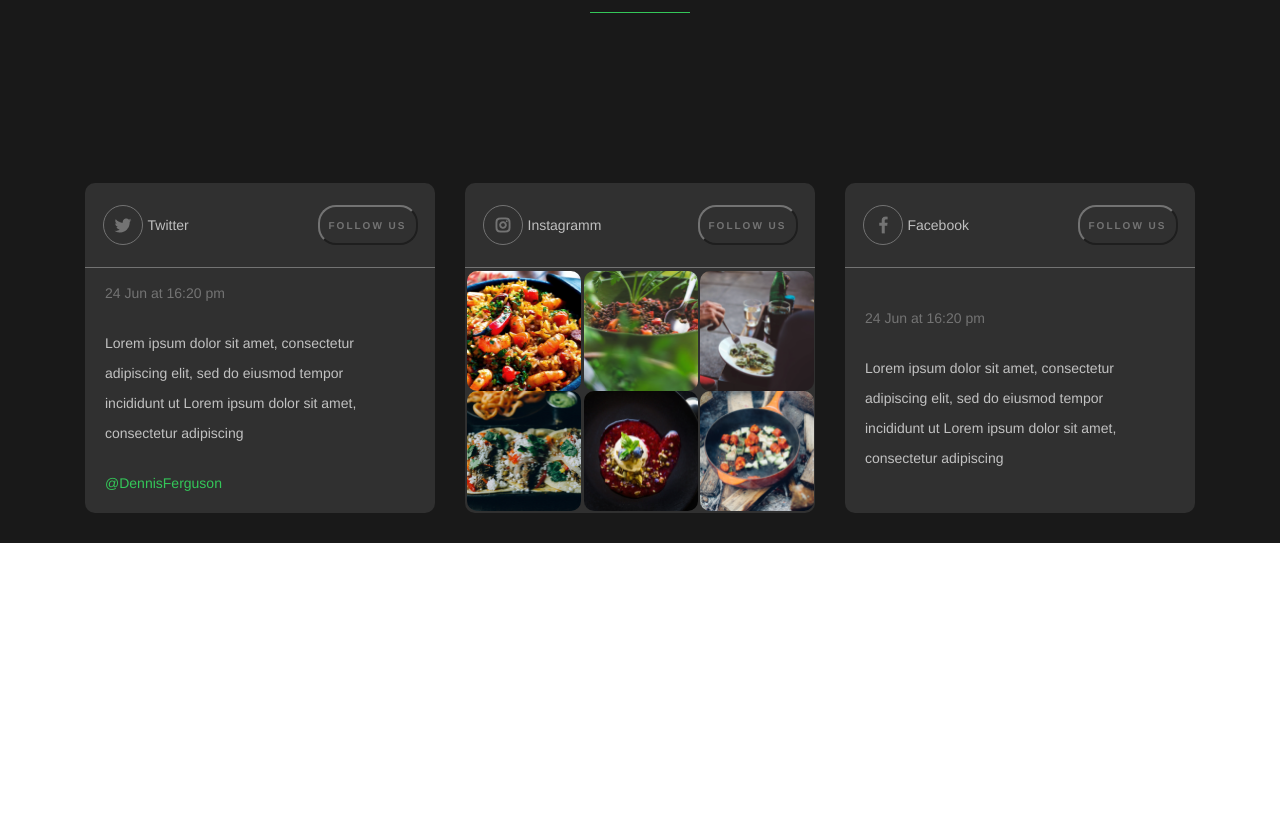
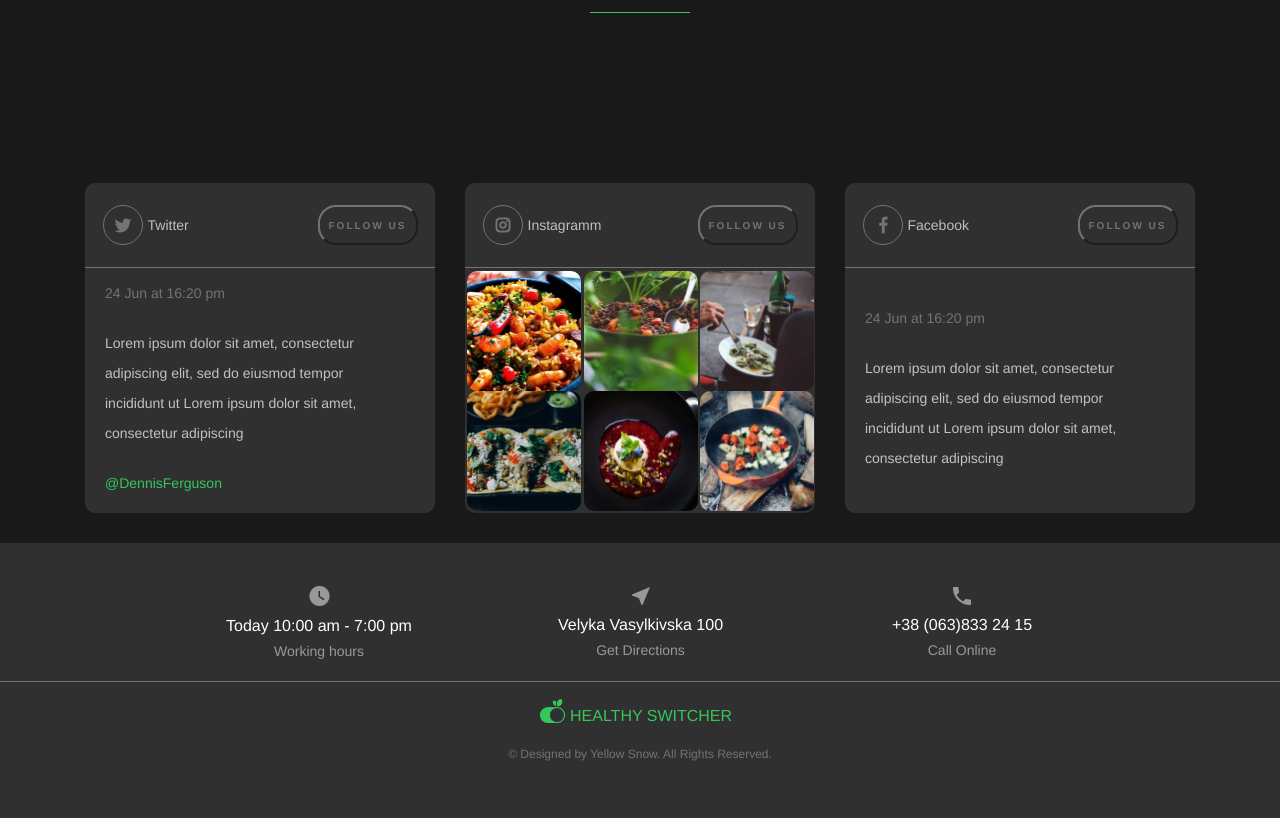
Before and after one commit to Mukhammad-amin-ai/healthy-switcher, a plain HTML site: page index.html in a window 1280 px wide. Shown: the part 5203-6021 px from the top of the page. Before the commit the page ends 5746 px from the top, so only its background shows below. Drawn offline with Linux system fonts and the light colour scheme; a web font is replaced by a local one.

Commit message:
second updt

```diff
--- a/index.html
+++ b/index.html
@@ -512,7 +512,39 @@
             </div>
         </div>
 
+        <div class="footer">
+            <div class="fr_top">
+                <div class="text_bot">
+                    <div class="card">
+                        <img src="./img/ic_watch_later.png" alt="">
+                        <h2>Today 10:00 am - 7:00 pm </h2>
+                        <p>Working hours </p>
+                    </div>
+                    <div class="card">
+                        <img src="./img/ic_near_me.png" alt="">
+                        <h2>Velyka Vasylkivska 100 </h2>
+                        <p>Get Directions </p>
+                    </div>
+                    <div class="card">
+                        <img src="./img/ic_call.png" alt="">
+                        <h2>+38 (063)833 24 15 </h2>
+                        <p> Call Online</p>
+                    </div>
 
+                </div>
+
+
+            </div>
+            <div class="fr_bot">
+                <div class="left">
+                    <img src="./img/Logo.png" alt="#">
+                    <!-- <img src="./img/HEALTHY SWITCHER.png" alt=""> -->
+                    <h2>HEALTHY SWITCHER</h2>
+                </div>
+                <h2>© Designed by Yellow Snow. All Rights Reserved. </h2>
+            </div>
+
+        </div>
 
 
     </div>
--- a/style/sass/main.scss
+++ b/style/sass/main.scss
@@ -5,6 +5,62 @@
   box-sizing: border-box;
   text-decoration: none;
   list-style: none;
+}
+@mixin txt {
+  .text_bot {
+    width: 80%;
+    margin-left: 10%;
+    height: 385px;
+    display: flex;
+    justify-content: space-between;
+    align-items: center;
+    .card {
+      width: 245px;
+      height: 95px;
+      display: flex;
+      flex-direction: column;
+      align-items: center;
+      justify-content: center;
+      h2 {
+        font-family: "Helvetica Neue";
+        font-style: normal;
+        font-weight: 400;
+        font-size: 16px;
+        line-height: 40px;
+        /* identical to box height, or 188% */
+        text-align: center;
+        color: #ffffff;
+      }
+      p {
+        font-family: "Helvetica Neue";
+        font-style: normal;
+        font-weight: 400;
+        font-size: 14px;
+        line-height: 10px;
+        /* or 429% */
+        display: flex;
+        align-items: center;
+        text-align: center;
+        color: #ffffff;
+        mix-blend-mode: normal;
+        opacity: 0.5;
+      }
+    }
+  }
+}
+@mixin icon {
+  .left {
+    width: 200px;
+    height: 25px;
+    display: flex;
+    align-items: center;
+    gap: 5px;
+    h2 {
+      font-size: 16px;
+      padding-top: 10px;
+      color: #34c759;
+    }
+  }
 }
 .container {
   width: 100%;
@@ -24,6 +80,7 @@
       align-items: center;
       border-bottom: 1px solid gray;
       gap: 165px;
+
       .left {
         width: 200px;
         height: 25px;
@@ -36,6 +93,7 @@
           color: #34c759;
         }
       }
+
       .right {
         width: 303px;
         height: 90px;
@@ -131,46 +189,7 @@
           }
         }
       }
-      .text_bot {
-        width: 80%;
-        margin-left: 10%;
-        height: 385px;
-        display: flex;
-        justify-content: space-between;
-        align-items: center;
-        .card {
-          width: 245px;
-          height: 95px;
-          display: flex;
-          flex-direction: column;
-          align-items: center;
-          justify-content: center;
-          h2 {
-            font-family: "Helvetica Neue";
-            font-style: normal;
-            font-weight: 400;
-            font-size: 16px;
-            line-height: 40px;
-            /* identical to box height, or 188% */
-            text-align: center;
-            color: #ffffff;
-          }
-          p {
-            font-family: "Helvetica Neue";
-            font-style: normal;
-            font-weight: 400;
-            font-size: 14px;
-            line-height: 10px;
-            /* or 429% */
-            display: flex;
-            align-items: center;
-            text-align: center;
-            color: #ffffff;
-            mix-blend-mode: normal;
-            opacity: 0.5;
-          }
-        }
-      }
+      @include txt;
     }
   }
   .basic {
@@ -467,24 +486,21 @@
         &:hover {
           transform: scale(1.1);
         }
-        &:nth-child(2 ){
+        &:nth-child(2) {
           // .ff_top{
           // display: none;
           // }
-          .ff_top{
+          .ff_top {
             width: 100%;
             height: 260px;
             background-image: url(/img/placeholder\ dish\ 2.png);
-
           }
-
         }
-        &:nth-child(3 ){
-          .ff_top{
+        &:nth-child(3) {
+          .ff_top {
             width: 100%;
             height: 260px;
             background-image: url(/img/placeholder\ dish\ 3.png);
-
           }
         }
 
@@ -590,22 +606,22 @@
         &:hover {
           transform: scale(1.1);
         }
-        &:nth-child(1 ){
-          .ff_top{
+        &:nth-child(1) {
+          .ff_top {
             width: 100%;
             height: 260px;
             background-image: url(/img/placeholder2.png);
           }
         }
-        &:nth-child(2){
-          .ff_top{
+        &:nth-child(2) {
+          .ff_top {
             width: 100%;
             height: 260px;
             background-image: url(/img/placeholder\ dish\ 5.png);
           }
         }
-        &:nth-child(3){
-          .ff_top{
+        &:nth-child(3) {
+          .ff_top {
             width: 100%;
             height: 260px;
             background-image: url(/img/placeholder\ dish\ 6.png);
@@ -1138,45 +1154,45 @@
       height: 330px;
       display: flex;
       justify-content: center;
-      gap :30px;
+      gap: 30px;
       .network {
         width: 350px;
         height: 100%;
         background-color: #303030;
         border-radius: 10px;
-        &:nth-child(2){
-          .nn_bot{
+        &:nth-child(2) {
+          .nn_bot {
             display: none;
           }
-          .nn_bot2{
+          .nn_bot2 {
             width: 100%;
             height: 240px;
             display: flex;
             flex-direction: column;
             flex-wrap: wrap;
-            margin-left:  2px;
+            margin-left: 2px;
             margin-top: 3px;
             // gap: 2px;
 
-            .inst{
+            .inst {
               width: 114px;
               height: 120px;
               border-radius: 10px;
-              img{
-               width: 100%;
-               height: 100%;
-               border-radius: 10px;
-               transition: all .3s linear;
-                &:hover{
+              img {
+                width: 100%;
+                height: 100%;
+                border-radius: 10px;
+                transition: all 0.3s linear;
+                &:hover {
                   transform: scale(1.1);
                 }
               }
             }
           }
         }
-        &:nth-child(3){
-          .nn_bot{
-            h2{
+        &:nth-child(3) {
+          .nn_bot {
+            h2 {
               display: none;
             }
           }
@@ -1294,4 +1310,47 @@
       }
     }
   }
+
+  .footer {
+    width: 100%;
+    height: 275px;
+    background-color: #303030;
+    display: flex;
+    flex-direction: column;
+    justify-content: center;
+    align-items: center;
+    .fr_top {
+      width: 1110px;
+      height: 120px;
+      display: flex;
+      justify-content: center;
+      align-items: center;
+      margin-right: 110px;
+      @include txt;
+    }
+    .fr_bot {
+      width: 100%;
+      height: 120px;
+      display: flex;
+      flex-direction: column;
+      justify-content: center;
+      align-items: center;
+      border-top: 1px solid #737373;
+      @include icon;
+      h2 {
+        font-family: "Helvetica Neue";
+        font-style: normal;
+        font-weight: 400;
+        font-size: 12px;
+        line-height: 60px;
+        /* or 500% */
+
+        display: flex;
+        align-items: center;
+        text-align: center;
+
+        color: #737373;
+      }
+    }
+  }
 }
```
Also changed, not shown: style/css/main.css, 1 other file.
